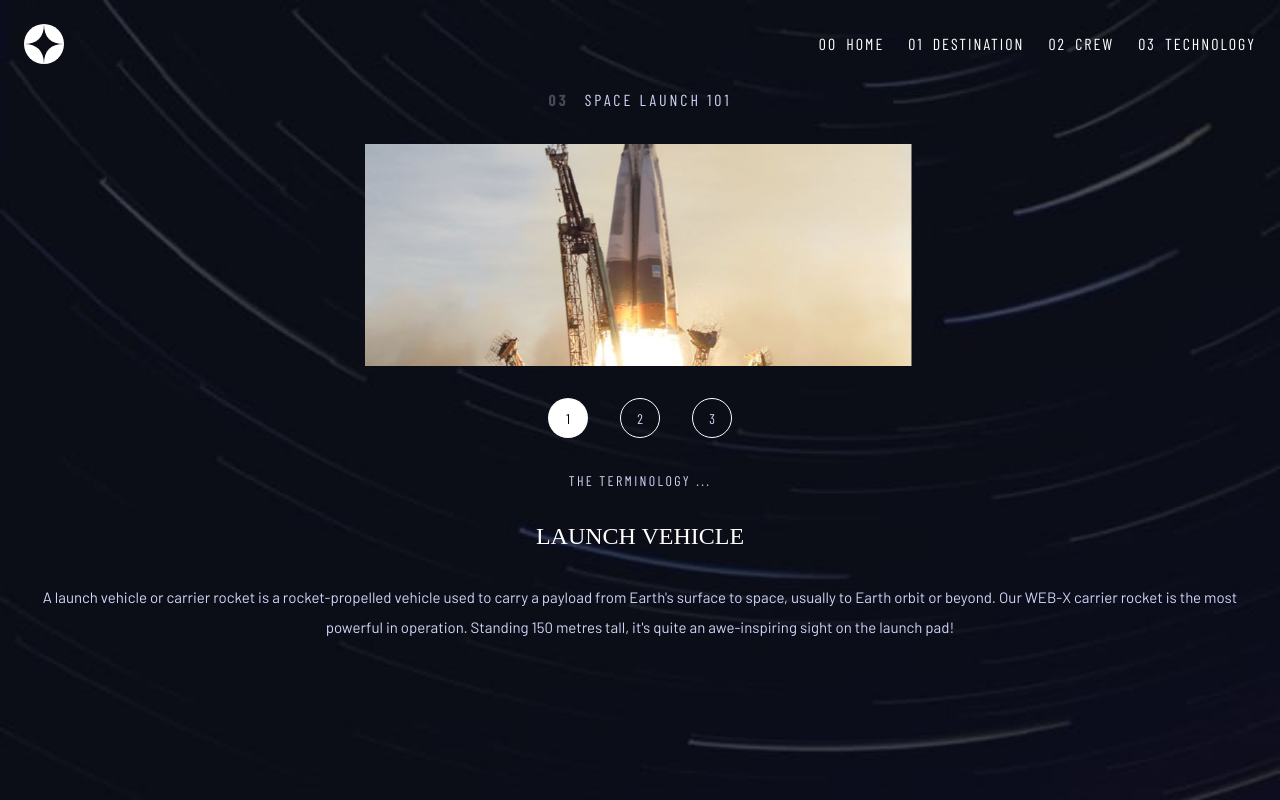
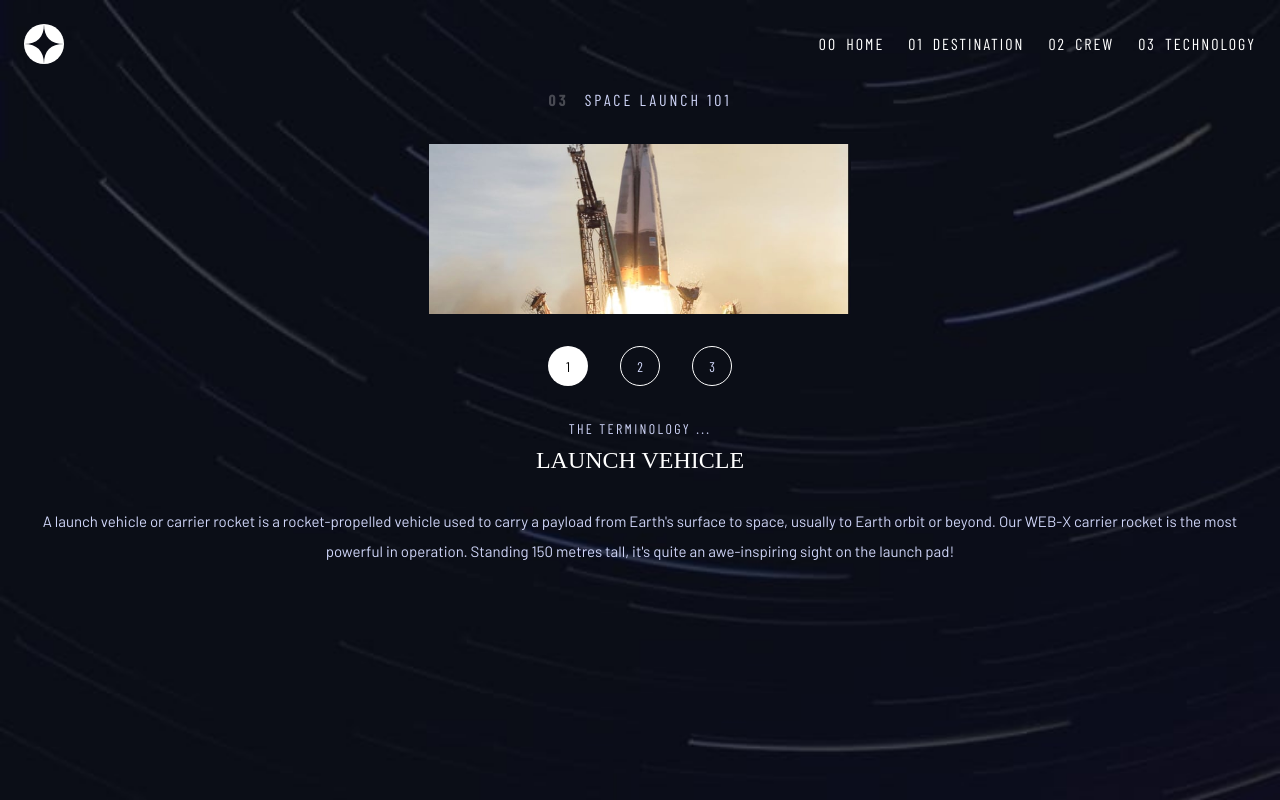
Before and after one commit to lawrence-yoon/space-tourism, a Next.js app: page /technology in a window 1280 px wide. Built offline with nearby package versions, Linux system fonts and the light colour scheme; a web font is replaced by a local one.

Commit message:
add more styling to technology page

```diff
--- a/src/pages/technology/index.jsx
+++ b/src/pages/technology/index.jsx
@@ -44,10 +44,12 @@ function Technology() {
               </button>
             ))}
           </div>
-          <p className={classes.text}>THE TERMINOLOGY ...</p>
-          <h1 className={classes.title}>
-            {data.technology[technologyIndex].name.toUpperCase()}
-          </h1>
+          <div className={classes.infoContainer}>
+            <p className={classes.text}>THE TERMINOLOGY ...</p>
+            <h1 className={classes.title}>
+              {data.technology[technologyIndex].name.toUpperCase()}
+            </h1>
+          </div>
           <p className={classes.text2}>
             {data.technology[technologyIndex].description}
           </p>
--- a/src/pages/technology/styles.module.css
+++ b/src/pages/technology/styles.module.css
@@ -5,7 +5,7 @@
   background-position: center;
   background-size: cover;
   text-align: center;
-  padding: 5.5rem 1.5rem 3rem;
+  padding: 5.5rem 0 3rem;
   height: 100vh;
   overflow: auto;
 }
@@ -39,7 +39,7 @@
 
 .imageContainer {
   position: relative;
-  height: 222px;
+  height: 170px;
 }
 
 .title {
@@ -48,6 +48,12 @@
   font-weight: normal;
   color: white;
   line-height: normal;
+}
+
+.infoContainer {
+  display: flex;
+  flex-direction: column;
+  gap: 0.5rem;
 }
 
 .text {
@@ -62,6 +68,7 @@
   font-size: 15px;
   line-height: 2;
   color: #d0d6f9;
+  padding: 0 1.5rem;
 }
 
 .navbar {
```
